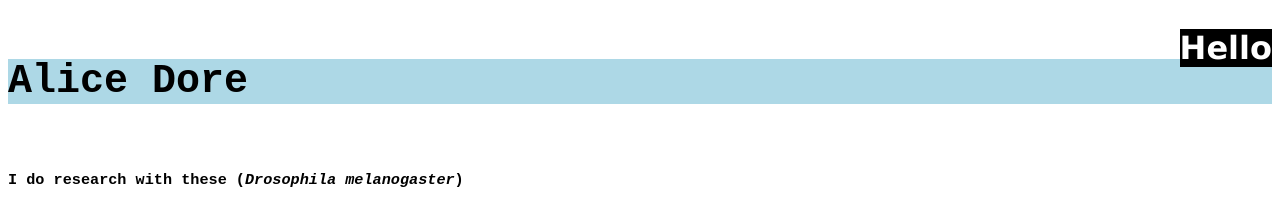
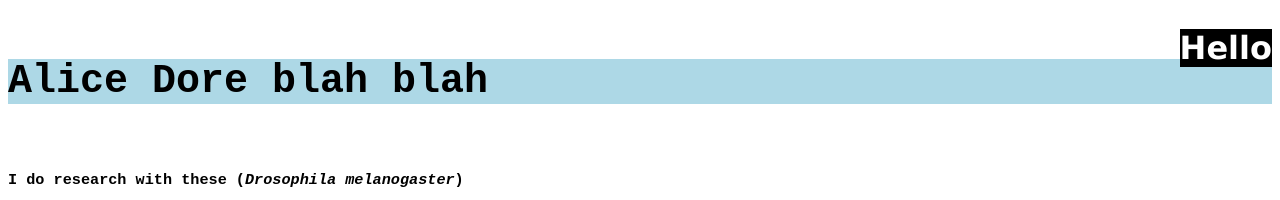
Before and after one commit to alicedore/cfg-project, a plain HTML site: page index.html in a window 1280 px wide. Shown: the top 200 px of the page. Drawn offline with Linux system fonts and the light colour scheme.

Commit message:
h2
added to h2

```diff
--- a/index.html
+++ b/index.html
@@ -5,7 +5,7 @@
 <body>
 <h1>Hello</h1>
 <br>
-<h2>Alice Dore</h2>
+<h2>Alice Dore blah blah</h2>
 <br>
 <h3>I do research with <strong> these </strong>(<em>Drosophila melanogaster</em>)</h3><br>
   <img alt="broken link"
```
